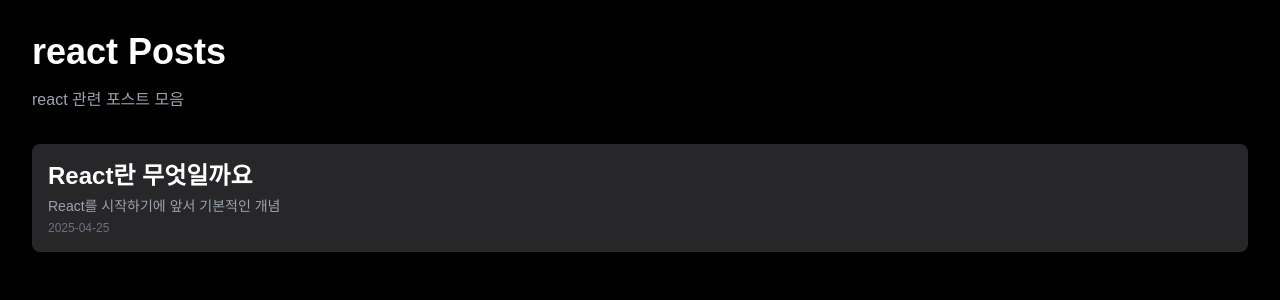
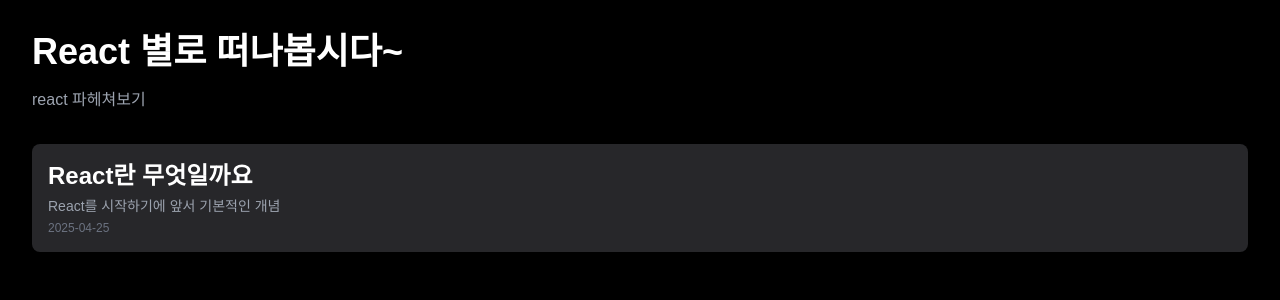
Before and after one commit to Aprasaks/CodeNote, a Next.js app: page /posts/react in a window 1280 px wide. Shown: the top 300 px of the page. Built offline with nearby package versions, Linux system fonts and the light colour scheme.

Commit message:
react 기본 포스팅 정리

```diff
--- a/src/app/posts/react/page.js
+++ b/src/app/posts/react/page.js
@@ -23,8 +23,8 @@
 
   return (
     <main className="min-h-screen bg-black text-white p-8">
-      <h1 className="text-4xl font-bold mb-4">react Posts</h1>
-      <p className="text-gray-400">react 관련 포스트 모음</p>
+      <h1 className="text-4xl font-bold mb-4">React 별로 떠나봅시다~</h1>
+      <p className="text-gray-400">react 파헤쳐보기</p>
 
       <div className="mt-8 space-y-4">
         {posts.map((post) => (
--- a/src/components/ConstellationsBackground.js
+++ b/src/components/ConstellationsBackground.js
@@ -6,7 +6,7 @@
 const CONSTELLATIONS = [
   {
     name: "염소자리",
-    description: "책임감 있고 실용적이며, 목표지향적인 성격. 꾸준한 노력으로 성취를 이룹니다.",
+    description: "꾸준한 노력으로 이어지는 포스트",
     link: "/posts",
     top: 12,
     left: 8,
```
